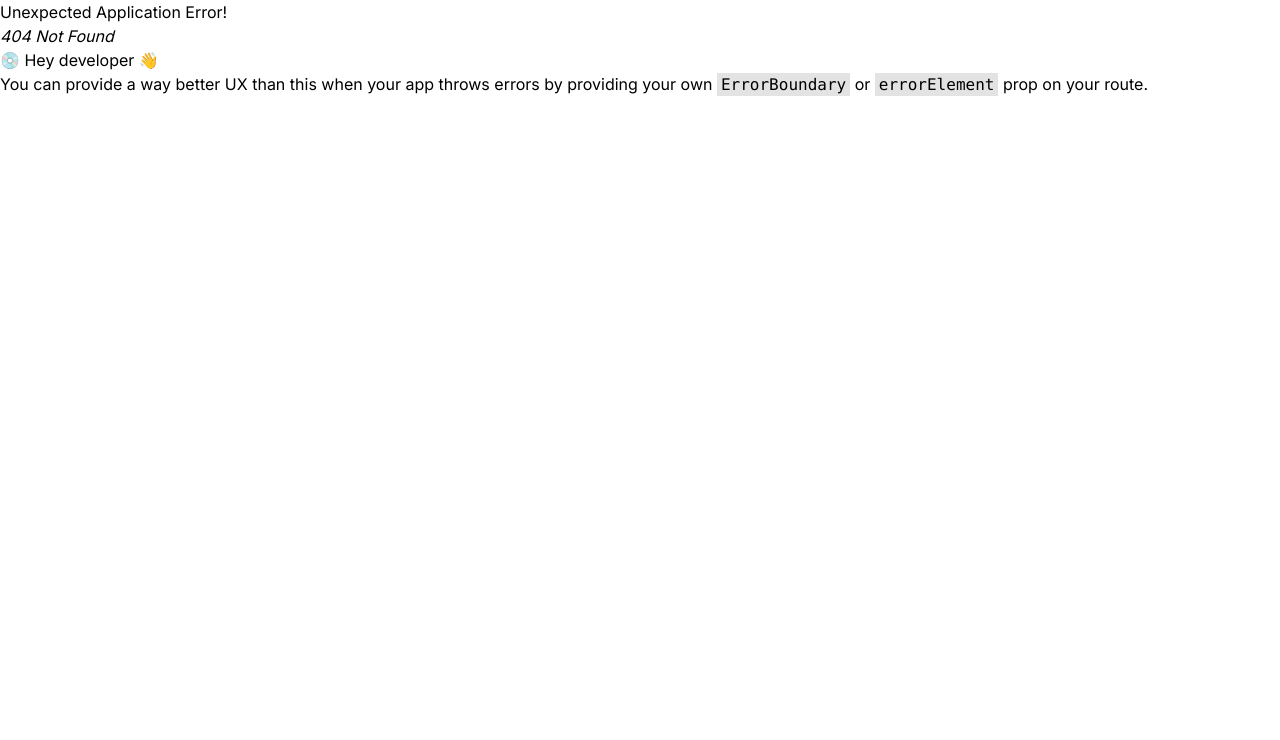
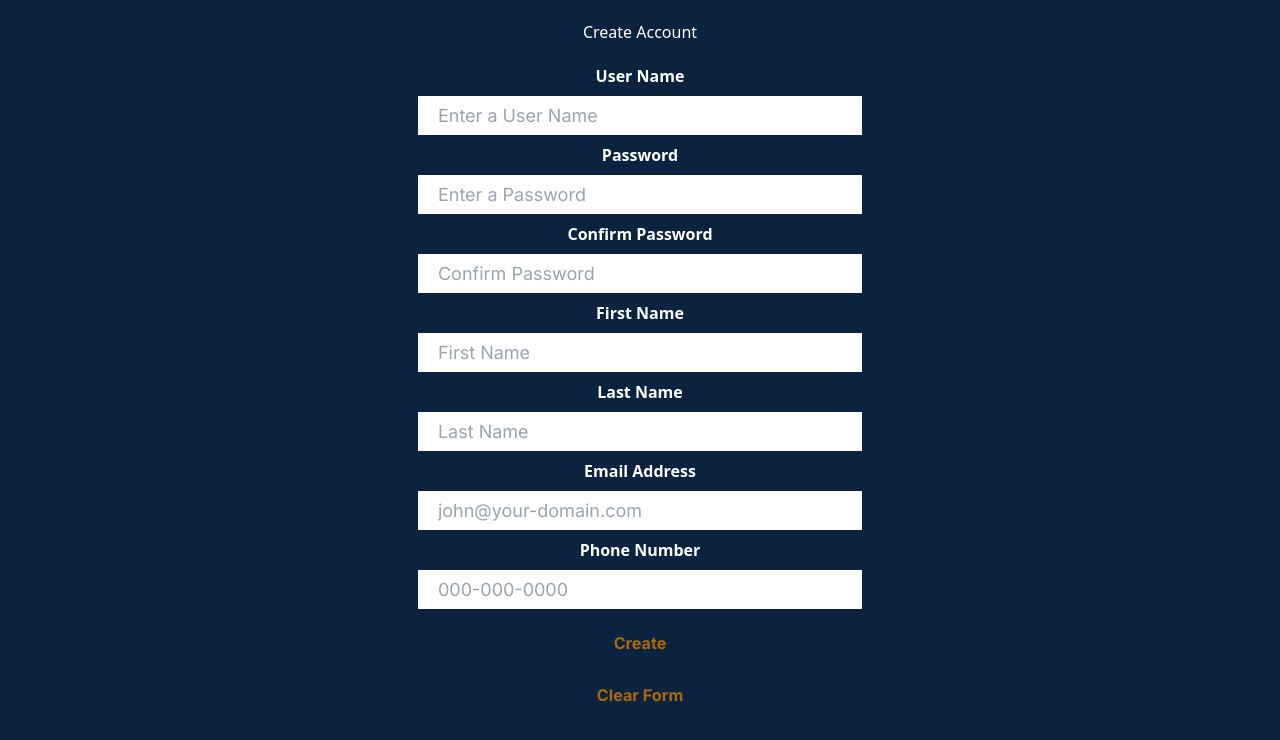
Before and after one commit to AnnalisaVuong/UTSA-Marketplace, a React (Vite) app in the folder frontend/: page /admin in a window 1280 px wide. Before the commit this address had no page. Shown: the top 740 px of the page. Built offline with nearby package versions, Linux system fonts and the light colour scheme.

Commit message:
Made a simple creation page and added a route for AdminCreation.jsx

```diff
--- /dev/null
+++ b/frontend/src/routes/AdminCreation.jsx
@@ -0,0 +1,64 @@
+import { Form } from "react-router-dom";
+import "@style/Admin.css";
+
+//@TODO: USE JS TO CONFIRM BOTH PASSWORDS ARE THE SAME
+//       ONCE I LEARN MORE ABOUT REACT
+// var password = document.getElementById("password")
+//     , confirm_password = document.getElementById("confirm_password");
+
+// function validatePassword() {
+//     if(password.value != confirm_password.value) {
+//         confirm_password.setCustomValidity("Password Don't Match");
+//     } else {
+//         confirm_password.setCustomValidity('');
+//     }
+// }
+
+// password.onchange = validatePassword;
+// confirm_password.onkeyup = validatePassword;
+
+export default function Admin() {
+
+
+return (
+    <>
+    <div className="container">
+        <h1 className="color header">Create Account </h1>
+        <form>
+            <div>
+                <label htmlFor="username" className="color bold">User Name</label>
+                <input type="text" id="username" name="username" className="inputStyling" required placeholder="Enter a User Name"/><br/>
+            </div>
+            <div>
+                <label htmlFor="pwd" className="color bold">Password</label>
+                <input type="password" id="password" name="pwd" className="inputStyling" required placeholder="Enter a Password"/><br/>
+            </div>
+            <div>
+                <label htmlFor="pwd" className="color bold">Confirm Password</label>
+                <input type="password" id="confirm_password" name="pwd" className="inputStyling" required placeholder="Confirm Password"/><br/>
+            </div>
+            <div>
+                <label htmlFor="fname" className="color bold">First Name</label>
+                <input type="text" id="fname" name="fname" className="inputStyling" required placeholder="First Name"/><br/>
+            </div>
+            <div>
+                <label htmlFor="lname" className="color bold">Last Name</label>
+                <input type="text" id="lname" name="lname" className="inputStyling" required placeholder="Last Name"/><br/>
+            </div>
+            <div>
+                <label htmlFor="email" className="color bold">Email Address</label>
+                <input type="email" id="email" name="email" className="inputStyling" required placeholder="john@your-domain.com"/><br/>
+            </div>
+            <div>
+                <label htmlFor="phone" className="color bold">Phone Number</label>
+                <input type="tel" id="phone" name="phone" pattern="[0-9]{3}-[0-9]{3}-[0-9]{4}" className="inputStyling" required placeholder="000-000-0000"/><br/>
+            </div>
+            <div>
+                <input type="submit" value="Create" className="bold big-text"/>
+                <input type="reset" value="Clear Form" className="bold big-text"/>
+            </div>
+        </form>
+    </div>
+    </>
+);
+}
--- /dev/null
+++ b/frontend/src/style/Admin.css
@@ -0,0 +1,46 @@
+.container {
+    display: flex;
+    flex-direction: column;
+    justify-content: center;
+    align-items: center;
+    text-align: center;
+}
+
+input {
+    width: 100%;
+    padding: 6px 20px;
+    margin: 8px 0;
+    box-sizing: border-box;
+}
+
+body {
+    background-color: #0c2340;
+}
+
+.color{
+    color: #ffffff;
+    font-family: system-ui, -apple-system, BlinkMacSystemFont, 'Segoe UI', Roboto, Oxygen, Ubuntu, Cantarell, 'Open Sans', 'Helvetica Neue', sans-serif;
+}
+
+.inputStyling {
+    color: #ab6809;
+    font-size: large;
+}
+
+.bold {
+    font-weight: 700;
+}
+
+.header {
+    padding: 20px;
+    margin: auto;
+}
+
+input:focus {
+    border: 3px solid #ab6809;
+}
+
+.big-text {
+    font-size: 1.01em;
+    color:#ab6809;
+}
```
Also changed, not shown: frontend/src/main.jsx (+9 -1 lines).
